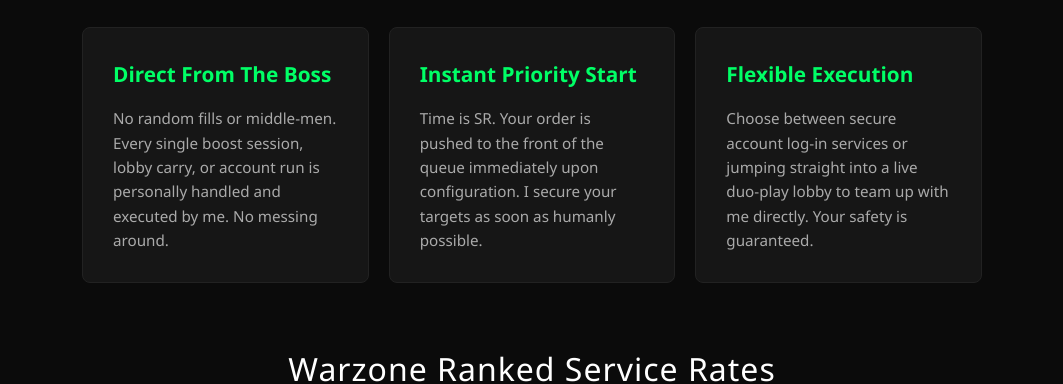
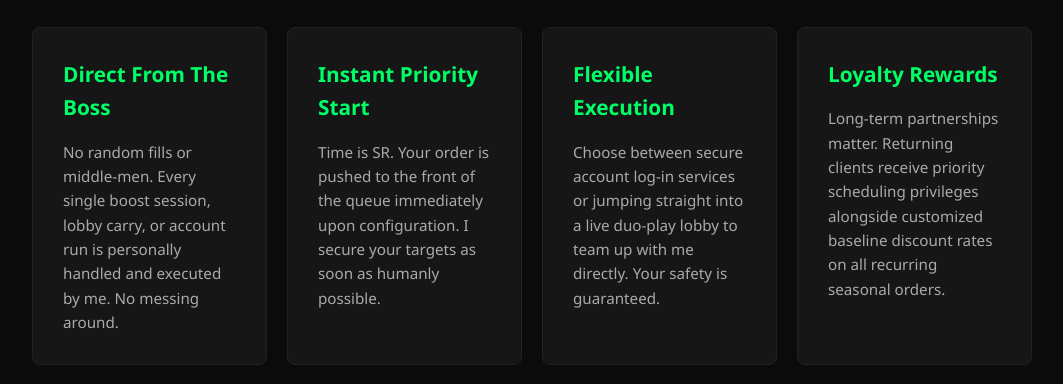
Before and after one commit to LogicWZ/LogicWz-website, a plain HTML site: page index.html in a window 1280 px wide. Shown: the part 606-990 px from the top of the page, without its empty margins (108-1171 px from the left). Drawn offline with Linux system fonts and the light colour scheme.

Commit message:
Update index.html

```diff
--- a/index.html
+++ b/index.html
@@ -28,7 +28,7 @@
         }
 
         .container {
-            max-width: 900px;
+            max-width: 1000px;
             margin: 0 auto;
             padding: 40px 0;
         }
@@ -77,7 +77,7 @@
 
         .grid {
             display: grid;
-            grid-template-columns: repeat(auto-fit, minmax(260px, 1fr));
+            grid-template-columns: repeat(auto-fit, minmax(220px, 1fr));
             gap: 20px;
         }
 
@@ -206,6 +206,10 @@
                 <h3>Flexible Execution</h3>
                 <p>Choose between secure account log-in services or jumping straight into a live duo-play lobby to team up with me directly. Your safety is guaranteed.</p>
             </div>
+            <div class="card">
+                <h3>Loyalty Rewards</h3>
+                <p>Long-term partnerships matter. Returning clients receive priority scheduling privileges alongside customized baseline discount rates on all recurring seasonal orders.</p>
+            </div>
         </div>
 
         <!-- Pricing Tiers -->
```
